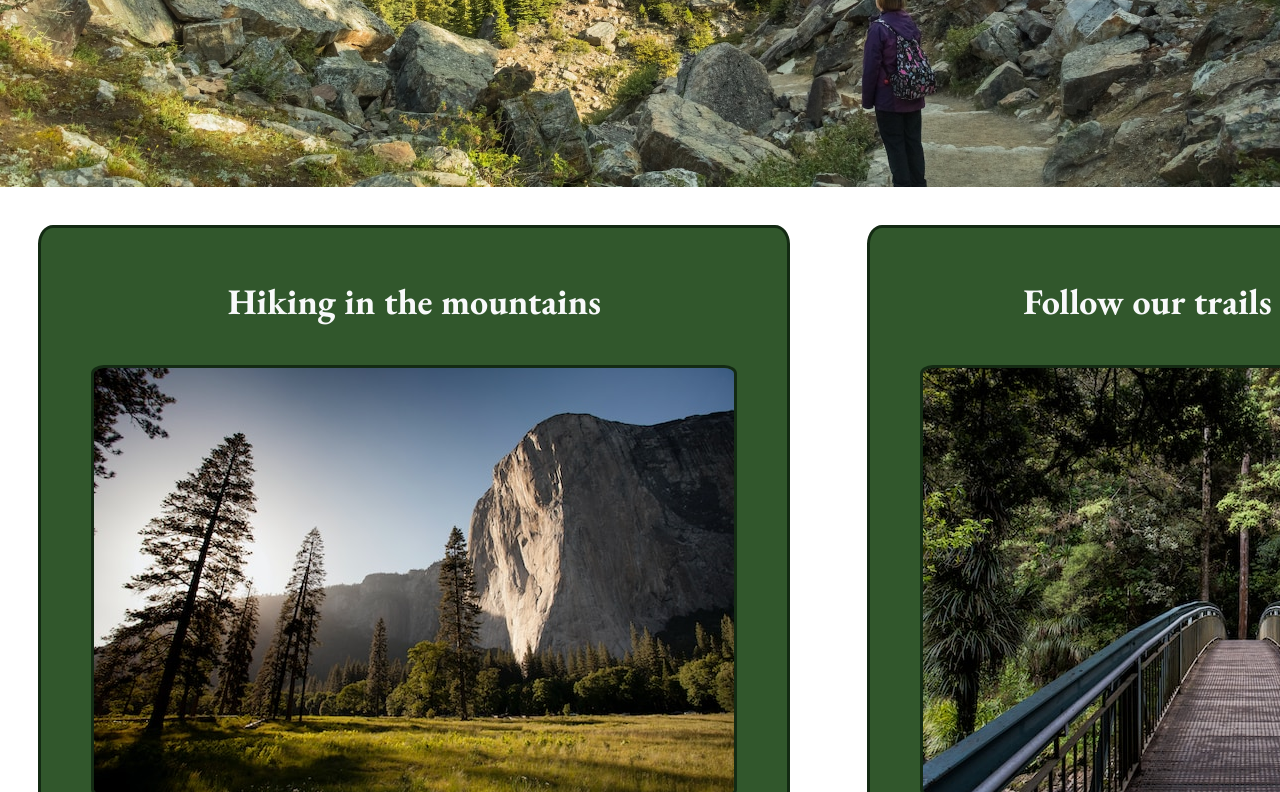
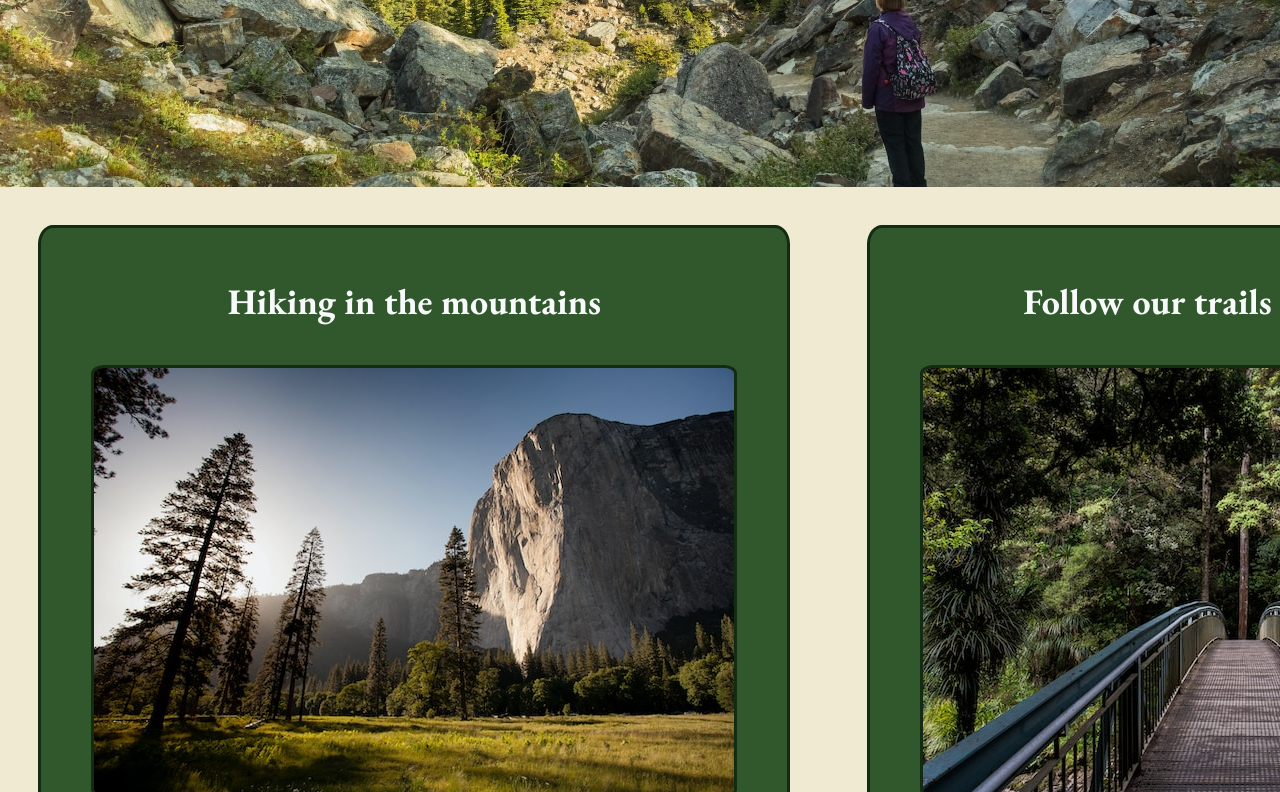
Before and after one commit to SKodehode/StianK-H04.github.io, a plain HTML site: page index.html in a window 1280 px wide. Shown: the part 613-1405 px from the top of the page. Drawn offline with nearby package versions, Linux system fonts and the light colour scheme.

Commit message:
Changed body background color Signed-off-by: SKodehode <stiankodehode@gmail.com>

```diff
--- a/index.css
+++ b/index.css
@@ -27,7 +27,7 @@ h1 {
 
 body {
     color: #242423;
-    background-color: #fff;
+    background-color: #f0ead2;
     font-family: 'EB Garamond', serif;
     margin: 0px 0px 0px 0px;
 }
```
